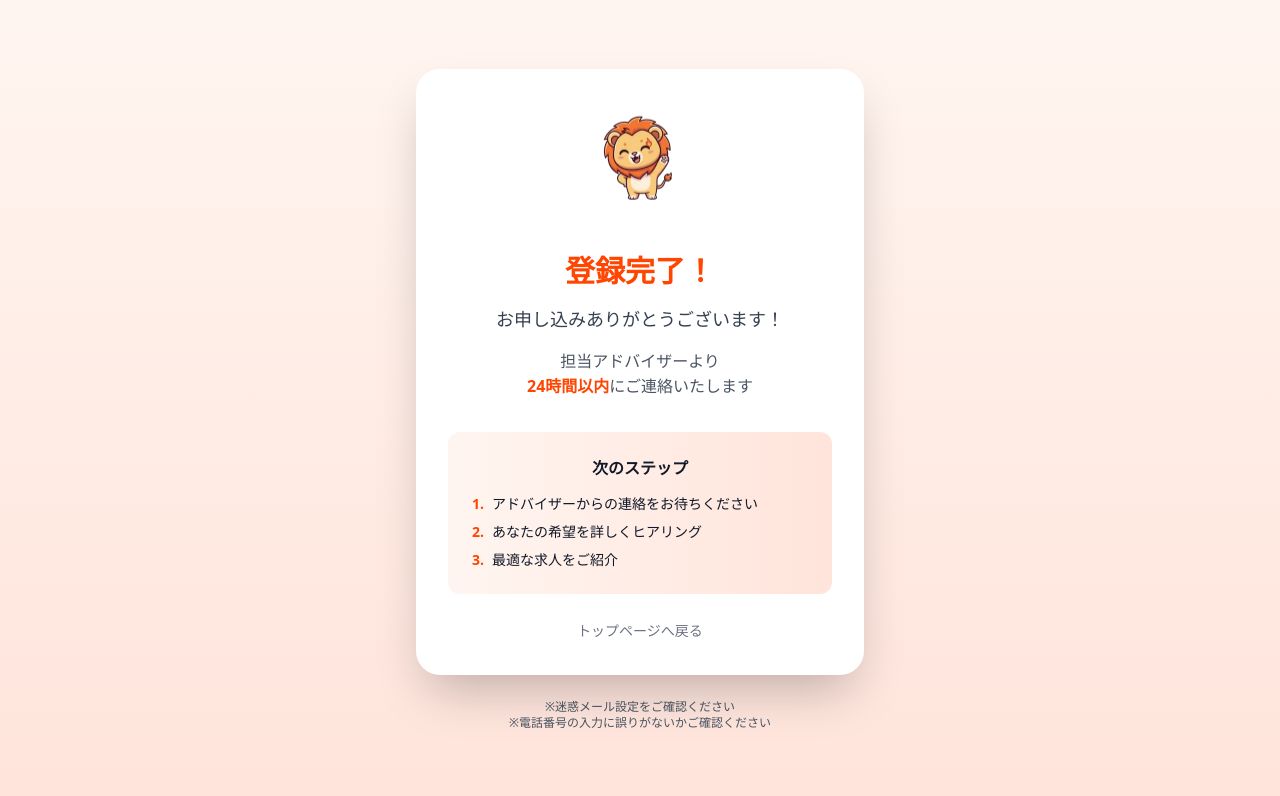
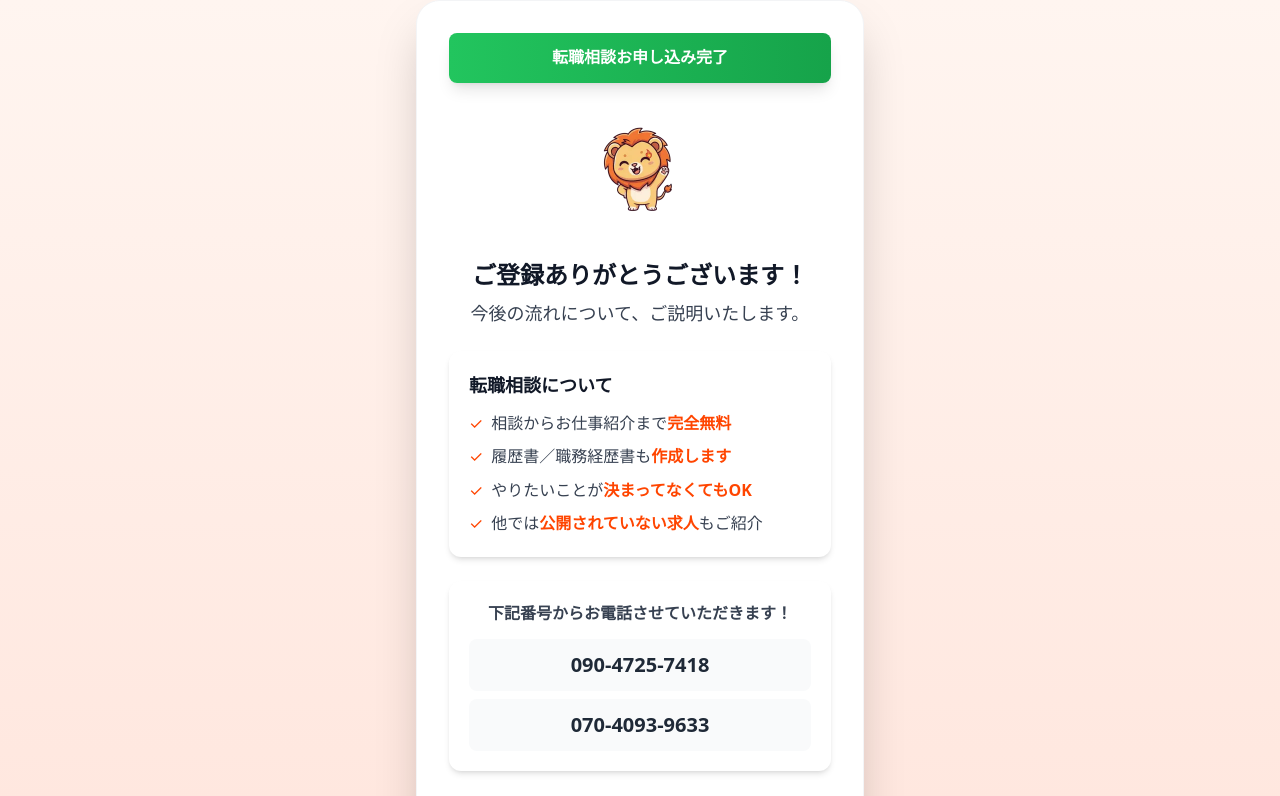
Before and after one commit to Yusuke-1249/gekokujo-career, a Next.js app: page /thanks in a window 1280 px wide. Shown: the top 796 px of the page. Built offline with nearby package versions, Linux system fonts and the light colour scheme.

Commit message:
feat: redirect form completions to dedicated thanks page

```diff
--- a/app/thanks/page.tsx
+++ b/app/thanks/page.tsx
@@ -6,108 +6,99 @@ import Link from "next/link";
 export default function ThanksPage() {
   return (
     <main className="min-h-screen bg-gradient-to-b from-primary-light to-accent-light flex items-center justify-center px-4">
-      <div className="max-w-md w-full">
-        <motion.div
-          initial={{ scale: 0.8, opacity: 0 }}
-          animate={{ scale: 1, opacity: 1 }}
-          transition={{ duration: 0.5, ease: "easeOut" }}
-          className="bg-white rounded-3xl shadow-2xl p-8 text-center relative overflow-hidden"
-        >
-          {/* 満面の笑みマスコット */}
+      <motion.div
+        initial={{ scale: 0.9, opacity: 0 }}
+        animate={{ scale: 1, opacity: 1 }}
+        transition={{ duration: 0.5, ease: "easeOut" }}
+        className="max-w-md w-full"
+      >
+        <div className="bg-white rounded-3xl shadow-2xl p-8 border border-gray-100 space-y-6">
+          <div className="bg-gradient-to-r from-green-500 to-green-600 text-white text-center py-3 rounded-lg font-bold shadow-lg">
+            転職相談お申し込み完了
+          </div>
+
           <motion.img
             src="/images/mascot-happy.webp"
-            alt="登録完了おめでとう！"
-            className="w-32 h-32 mx-auto mb-6"
+            alt="喜び顔マスコット"
+            className="w-32 h-32 mx-auto"
             width={128}
             height={128}
-            initial={{ scale: 0, rotate: -360 }}
-            animate={{
-              scale: 1,
-              rotate: 0,
-              y: [0, -10, 0]
-            }}
-            transition={{
-              scale: { duration: 0.8, ease: "backOut" },
-              rotate: { duration: 0.8, ease: "easeOut" },
-              y: {
-                duration: 2,
-                repeat: Infinity,
-                ease: "easeInOut"
-              }
-            }}
+            initial={{ scale: 0, rotate: -10 }}
+            animate={{ scale: 1, rotate: 0 }}
+            transition={{ type: "spring", stiffness: 260, damping: 20 }}
           />
 
-          <motion.h1
-            initial={{ opacity: 0, y: 20 }}
-            animate={{ opacity: 1, y: 0 }}
-            transition={{ delay: 0.3 }}
-            className="text-3xl font-bold text-primary mb-4"
-          >
-            登録完了！
-          </motion.h1>
+          <div className="text-center space-y-2">
+            <h1 className="text-2xl font-bold text-gray-900">
+              ご登録ありがとうございます！
+            </h1>
+            <p className="text-lg text-gray-700">
+              今後の流れについて、ご説明いたします。
+            </p>
+          </div>
 
-          <motion.div
-            initial={{ opacity: 0, y: 20 }}
-            animate={{ opacity: 1, y: 0 }}
-            transition={{ delay: 0.5 }}
-            className="space-y-4 mb-8"
-          >
-            <p className="text-gray-700 text-lg font-medium">
-              お申し込みありがとうございます！
+          <div className="bg-white rounded-xl shadow-md p-5 space-y-3">
+            <h2 className="font-bold text-lg text-gray-900">転職相談について</h2>
+            <div className="space-y-2 text-left">
+              <div className="flex items-start">
+                <span className="text-primary mr-2">✓</span>
+                <span className="text-gray-700">相談からお仕事紹介まで<span className="text-primary font-bold">完全無料</span></span>
+              </div>
+              <div className="flex items-start">
+                <span className="text-primary mr-2">✓</span>
+                <span className="text-gray-700">履歴書／職務経歴書も<span className="text-primary font-bold">作成します</span></span>
+              </div>
+              <div className="flex items-start">
+                <span className="text-primary mr-2">✓</span>
+                <span className="text-gray-700">やりたいことが<span className="text-primary font-bold">決まってなくてもOK</span></span>
+              </div>
+              <div className="flex items-start">
+                <span className="text-primary mr-2">✓</span>
+                <span className="text-gray-700">他では<span className="text-primary font-bold">公開されていない求人</span>もご紹介</span>
+              </div>
+            </div>
+          </div>
+
+          <div className="bg-white rounded-xl shadow-md p-5 space-y-3">
+            <p className="text-gray-700 font-bold text-center">
+              下記番号からお電話させていただきます！
             </p>
-            <p className="text-gray-600">
-              担当アドバイザーより<br />
-              <span className="font-bold text-primary">24時間以内</span>にご連絡いたします
+            <div className="space-y-2">
+              <div className="bg-gray-50 rounded-lg p-3">
+                <a href="tel:090-4725-7418" className="block text-center text-gray-800 text-xl font-bold hover:text-gray-600">
+                  090-4725-7418
+                </a>
+              </div>
+              <div className="bg-gray-50 rounded-lg p-3">
+                <a href="tel:070-4093-9633" className="block text-center text-gray-800 text-xl font-bold hover:text-gray-600">
+                  070-4093-9633
+                </a>
+              </div>
+            </div>
+          </div>
+
+          <div className="text-center space-y-3">
+            <p className="text-green-600 font-bold">
+              LINEでの相談日時のご希望も<br />
+              受け付けております！
             </p>
-          </motion.div>
+            <a
+              href="https://lin.ee/NnxXPKx"
+              target="_blank"
+              rel="noopener noreferrer"
+              className="inline-block bg-green-500 text-white px-8 py-3 rounded-full font-bold hover:bg-green-600 transition-colors"
+            >
+              <span className="mr-2">LINE</span> 友だち追加
+            </a>
+          </div>
 
-          <motion.div
-            initial={{ opacity: 0, y: 20 }}
-            animate={{ opacity: 1, y: 0 }}
-            transition={{ delay: 0.7 }}
-            className="bg-gradient-to-r from-primary-light to-accent-light p-6 rounded-xl mb-6"
-          >
-            <h2 className="font-bold text-gray-900 mb-3">次のステップ</h2>
-            <ol className="text-left text-sm space-y-2">
-              <li className="flex items-start">
-                <span className="text-primary font-bold mr-2">1.</span>
-                <span>アドバイザーからの連絡をお待ちください</span>
-              </li>
-              <li className="flex items-start">
-                <span className="text-primary font-bold mr-2">2.</span>
-                <span>あなたの希望を詳しくヒアリング</span>
-              </li>
-              <li className="flex items-start">
-                <span className="text-primary font-bold mr-2">3.</span>
-                <span>最適な求人をご紹介</span>
-              </li>
-            </ol>
-          </motion.div>
-
-          <motion.div
-            initial={{ opacity: 0 }}
-            animate={{ opacity: 1 }}
-            transition={{ delay: 1 }}
-          >
-            <Link
-              href="/"
-              className="inline-block text-sm text-gray-500 hover:text-primary transition-colors"
-            >
-              トップページへ戻る
+          <div className="text-center text-sm text-gray-500">
+            <Link href="/" className="text-primary font-semibold hover:underline">
+              トップページに戻る
             </Link>
-          </motion.div>
-        </motion.div>
-
-        <motion.p
-          initial={{ opacity: 0 }}
-          animate={{ opacity: 1 }}
-          transition={{ delay: 1.2 }}
-          className="text-center text-xs text-gray-600 mt-6"
-        >
-          ※迷惑メール設定をご確認ください<br />
-          ※電話番号の入力に誤りがないかご確認ください
-        </motion.p>
-      </div>
+          </div>
+        </div>
+      </motion.div>
     </main>
   );
 }
```
Also changed, not shown: components/MultiStepForm.tsx (+4 -104 lines).
